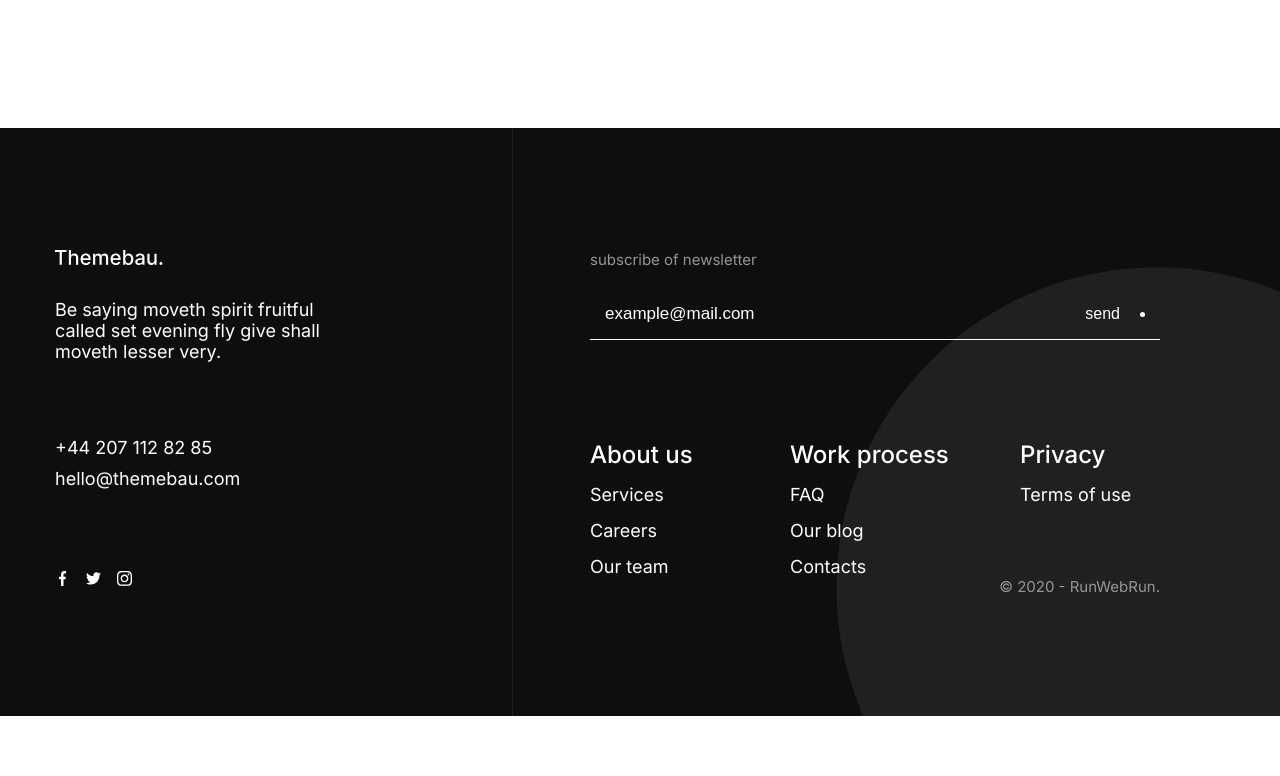
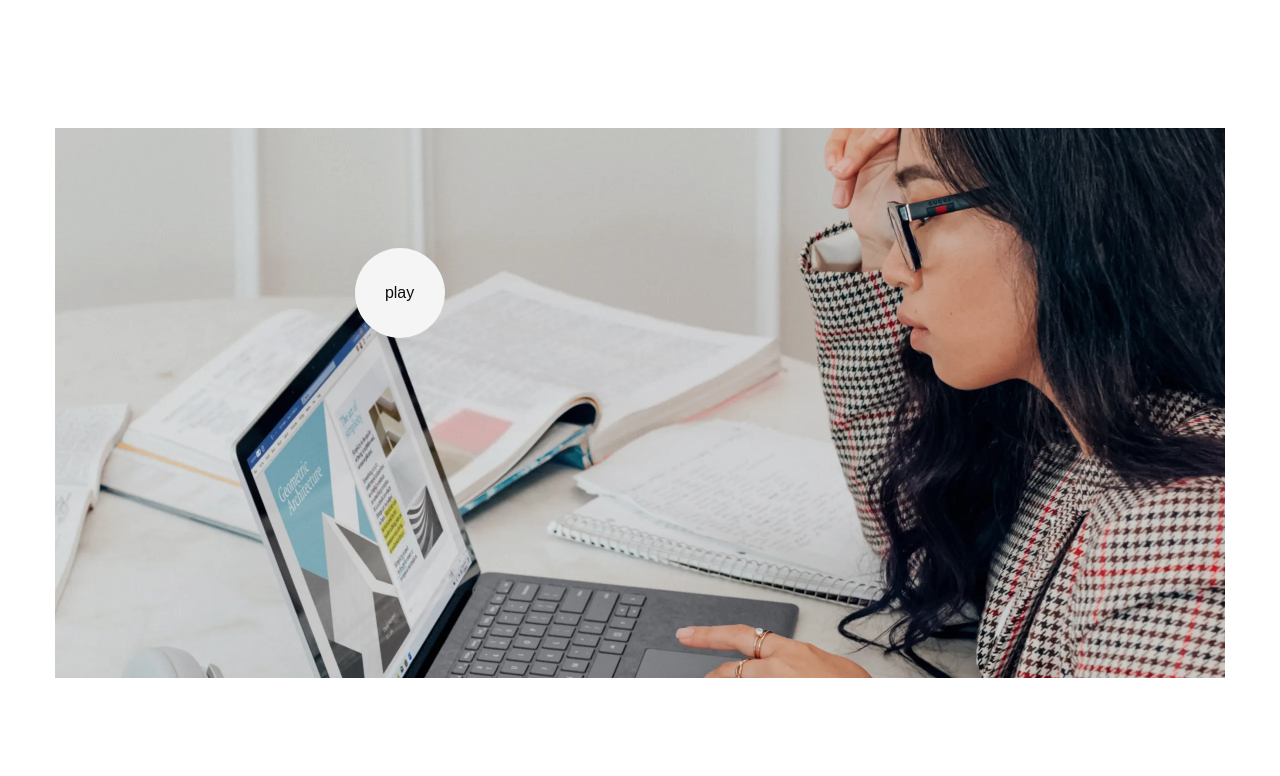
Before and after one commit to ViktorovVik/themebau-website, a React (Vite) app: page /agency in a window 1280 px wide. Shown: the part 3081-3857 px from the top of the page. Before the commit the page ends 3797 px from the top, so only its background shows below. Built offline with nearby package versions, Linux system fonts and the light colour scheme.

Commit message:
feat: agency video (#44)
* chore(agency): rename card file to match component

* feat(agency): add video section

```diff
--- a/src/pages/agency/ui/AgencyPage.tsx
+++ b/src/pages/agency/ui/AgencyPage.tsx
@@ -1,6 +1,7 @@
 import { HeroAgency } from '@/pages/agency/ui/HeroAgency';
 import { AgencyWork } from '@/pages/agency/ui/AgencyWork';
 import { AgencyAbout } from '@/pages/agency/ui/AgencyAbout';
+import { AgencyVideo } from '@/pages/agency/ui/AgencyVideo';
 
 export const AgencyPage = () => {
   return (
@@ -8,6 +9,7 @@ export const AgencyPage = () => {
       <HeroAgency />
       <AgencyWork />
       <AgencyAbout />
+      <AgencyVideo />
     </>
   );
 };
--- /dev/null
+++ b/src/pages/agency/ui/AgencyVideo/AgencyVideo.module.scss
@@ -0,0 +1,25 @@
+@use '@/app/styles/helpers' as *;
+
+.video {
+  padding-bottom: fluid(100, 40);
+}
+
+.inner {
+  position: relative;
+}
+
+.banner {
+  width: 100%;
+  aspect-ratio: 1170/550;
+
+  @include mobile {
+    aspect-ratio: 4/3;
+  }
+}
+
+.button {
+  position: absolute;
+  top: 30%;
+  left: 30%;
+  transform: translate(-50%, -50%);
+}
--- /dev/null
+++ b/src/pages/agency/ui/AgencyVideo/AgencyVideo.tsx
@@ -0,0 +1,28 @@
+import styles from './AgencyVideo.module.scss';
+import cn from 'clsx';
+import { Button } from '@/shared/ui';
+import imgBg from '@/shared/assets/img/video/bg.webp';
+
+const TITLE = 'agency-video-title';
+
+export const AgencyVideo = () => {
+  return (
+    <section aria-labelledby={TITLE} className={styles.video}>
+      <h2 id={TITLE} className="visually-hidden">
+        Video about our Agency
+      </h2>
+      <div className={cn(styles.inner, 'container')}>
+        <img
+          className={styles.banner}
+          src={imgBg}
+          alt=""
+          width={1170}
+          loading="lazy"
+        />
+        <Button className={styles.button} variant="circle" type="button">
+          play
+        </Button>
+      </div>
+    </section>
+  );
+};
--- /dev/null
+++ b/src/pages/agency/ui/AgencyVideo/index.ts
@@ -0,0 +1 @@
+export { AgencyVideo } from './AgencyVideo.tsx';
--- a/src/pages/agency/ui/AgencyWork/ui/index.ts
+++ b/src/pages/agency/ui/AgencyWork/ui/index.ts
@@ -1 +1 @@
-export { AgencyWorkCard } from './AgencyWorkcard';
+export { AgencyWorkCard } from './AgencyWorkCard.tsx';
```
Also changed, not shown: src/pages/agency/ui/AgencyWork/ui/AgencyWorkCard.tsx (renamed from src/pages/agency/ui/AgencyWork/ui/AgencyWorkcard.tsx), src/shared/assets/img/video/bg.webp (added).
